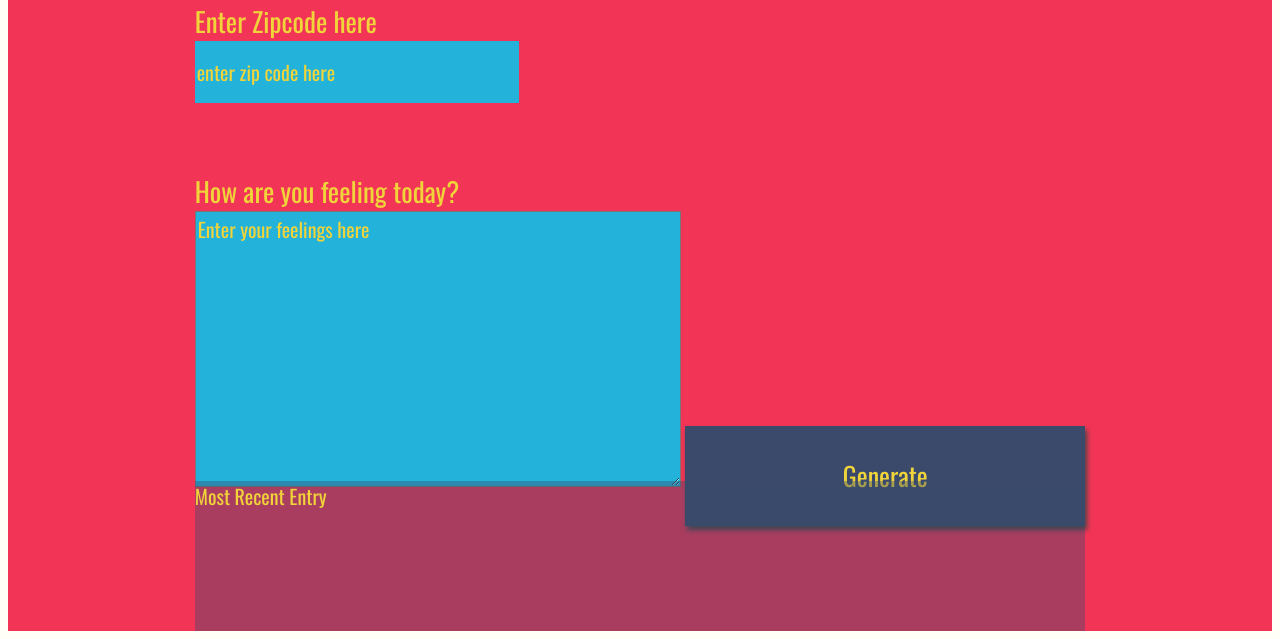
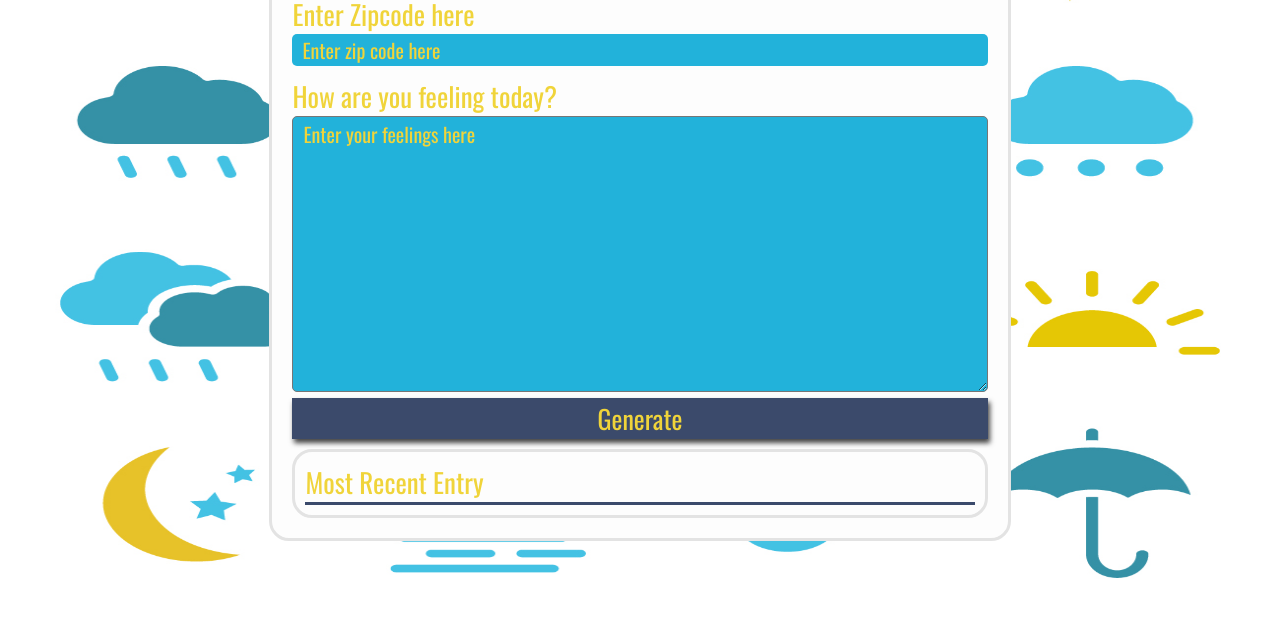
Before and after one commit to FatimahAlIbrahim/Rise-Project-3-Weather-Journal, a website: page website/index.html in a window 1280 px wide. Shown: the part 177-816 px from the top of the page. Drawn offline with nearby package versions, Linux system fonts and the light colour scheme; a web font is replaced by a local one.

Commit message:
modify css

```diff
--- a/website/index.html
+++ b/website/index.html
@@ -2,6 +2,7 @@
 <html>
 <head>
     <meta charset="UTF-8">
+    <meta name="viewport" content="width=device-width, initial-scale=1.0">
     <title>Weather Journal</title>
     <link href="https://fonts.googleapis.com/css?family=Oswald:400,600,700|Ranga:400,700&display=swap" rel="stylesheet">
     <link rel="stylesheet" href="style.css">
@@ -13,7 +14,7 @@
         </div>
         <div class="holder zip">
             <label for="zip">Enter Zipcode here</label>
-            <input type="text" id="zip" placeholder="enter zip code here">
+            <input type="text" id="zip" placeholder="Enter zip code here">
         </div>
         <div class="holder feel">
             <label for="feelings">How are you feeling today?</label>
--- a/website/style.css
+++ b/website/style.css
@@ -1,19 +1,27 @@
 body{
-    background: #fffff8;
+    background-image: url('assets/weather-image.jpg');
+    background-size: 100vw 100vh;
+    background-repeat: no-repeat;
+    background-position: center;
     font-family: -apple-system, BlinkMacSystemFont, sans-serif;
+    display: flex;
+    justify-content: center;
+    height: 97.5vh;
 }
 
 #app{
-    display: grid;
-    grid-auto-rows: minmax(150px, auto);
-    /* grid-template-columns:  */
-    height:100vh;
-    background: #f23557;
+    display: flex;
+    flex-direction: column;
+    width: 80%;
+    margin: auto;
     color: #f0d43a;
-    justify-content: center;
-    grid-gap: 1em;
-    font-size: 20px;
+    font-size: 1.25rem;
     font-family: 'Oswald', sans-serif;
+    border: solid rgb(227, 227, 227);
+    border-radius: 1em;
+    background-color: rgb(253, 253, 253);
+    padding: 1em;
+    gap: 0.5em;
 }
 
 .holder{
@@ -21,11 +29,14 @@ body{
 }
 
 .entry{
-    background: rgba(59, 74, 107, .4);
+    border: solid rgb(227, 227, 227);
+    border-radius: 1em;
+    background-color: rgba(253, 253, 253, 0.845);
+    padding: 0.5em;
 }
 
 #entryHolder{
-
+    border-top: solid #3b4a6b;
 }
 
 #date{
@@ -41,10 +52,12 @@ body{
 }
 
 .headline {
+    margin: auto;
+    font-size: 2em;
 
 }
 .title{
-
+    font-size: 27px;
 }
 
 /*  Basic Styling To Override Default For Basic HTML Elements */
@@ -55,24 +68,26 @@ label{
 
 input{
     display:block;
-    height: 60px;
-    width: 320px;
+    height: fit-content;
+    width: -webkit-fill-available;
     background:#22b2da;
     color: #f0d43a;
-    font-size: 20px;
+    font-size: 1.25rem;
     font-family: 'Oswald', sans-serif;
     border: none;
+    border-radius: 0.25em;
+    padding-left: 0.5em;
 }
 
 button{
-    width: 400px;
-    height: 100px;
     background: #3b4a6b;
     color: #f0d43a;
     font-size: 26px;
     font-family: 'Oswald', sans-serif;
     border: none;
     box-shadow: 2px 4px 5px #444;
+    height: fit-content;
+    width: -webkit-fill-available;
 }
 h1{
     font-size: 36px;
@@ -81,8 +96,12 @@ h1{
 textarea{
     background:#22b2da;
     color: #f0d43a;
-    font-size: 20px;
+    font-size: 1.25rem;
     font-family: 'Oswald', sans-serif;
+    border-radius: 0.25em;
+    padding-left: 0.5em;
+    height: fit-content;
+    width: -webkit-fill-available;
 }
 /* Reset style for HTML element on active to have no border*/
 input:focus,
@@ -109,3 +128,15 @@ button:focus {
     font-family: 'Oswald', sans-serif;
 
 }
+
+@media (min-width: 600px) and (max-width:900px) {
+    #app{
+        width: 70%;
+    }
+}
+
+@media (min-width:901px) {
+    #app{
+        width: 55%;
+    }
+}
```
Also changed, not shown: website/assets/weather-image.jpg (added).
